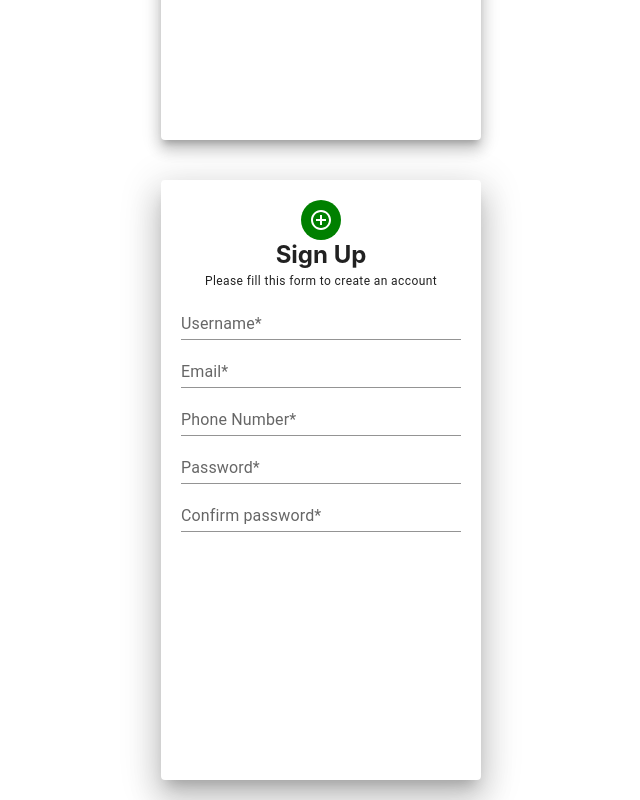
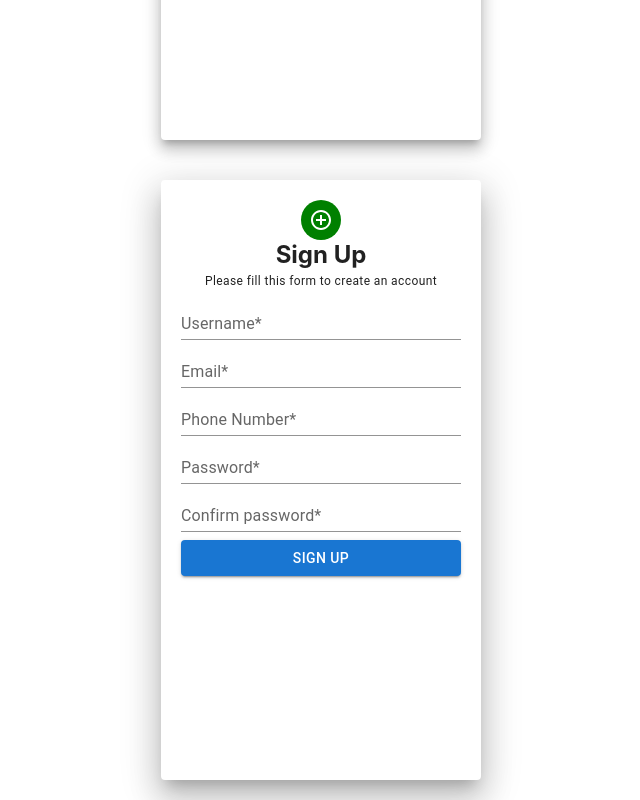
Before and after one commit to Asna1303/Placeme-2.0, a React (Create React App) app: page /signup in a window 1280 px wide. Shown: the part 480-1280 px from the top of the page, without its empty margins (319-959 px from the left). Built offline with nearby package versions, Linux system fonts and the light colour scheme.

Commit message:
created button for sign up

```diff
--- a/src/molecules/signup.js
+++ b/src/molecules/signup.js
@@ -4,6 +4,7 @@ import Paper from '@mui/material/Paper';
 import Avatar from '@mui/material/Avatar';
 import AddCircleOutlineOutlinedIcon from '@mui/icons-material/AddCircleOutlineOutlined';
 import TextField from '@mui/material/TextField';
+import Button from '@mui/material/Button';
 
 import { Typography } from '@mui/material';
 
@@ -11,6 +12,7 @@ const Signup = () => {
   const paperStyle = { padding: 20, height: '70vh', width: 280, margin: '20px auto' };
   const avatarStyle = { backgroundColor: 'green' };
 const headerStyle={margin:0}
+const buttonStyle={margin:'8px 0'}
   return (
     <Grid container justifyContent="center" alignItems="center">
       <Paper elevation={20} style={paperStyle}>
@@ -32,6 +34,7 @@ const headerStyle={margin:0}
   <TextField id="standard-basic" label="Password*" variant="standard" placeholder="Enter your password" fullWidth/>
 
   <TextField id="standard-basic" label="Confirm password*" variant="standard" placeholder="Enter your password" fullWidth/>
+  <Button variant="contained" type='submit' style={buttonStyle} color='primary' fullWidth>SIGN UP</Button>
         </form>
       </Paper>
     </Grid>
```
